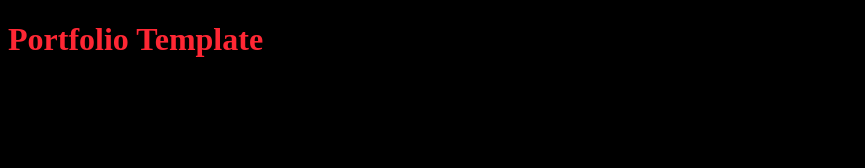
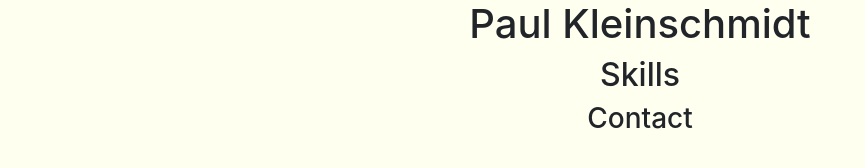
Before and after one commit to PaulKleinschmidt/old-portfolio, a website: page index.html in a window 1280 px wide. Shown: the whole page, without its empty margins (0-865 px from the left). Drawn offline with nearby package versions, Linux system fonts and the light colour scheme.

Commit message:
Adds Basic html
Header and skills section

```diff
--- a/index.html
+++ b/index.html
@@ -1,7 +1,8 @@
 <!DOCTYPE html>
 <html>
     <head>
-      <title>Example</title>
+      <title>Portfolio</title>
+      <link rel="stylesheet" href="https://maxcdn.bootstrapcdn.com/bootstrap/4.0.0-beta.2/css/bootstrap.min.css" integrity="sha384-PsH8R72JQ3SOdhVi3uxftmaW6Vc51MKb0q5P2rRUpPvrszuE4W1povHYgTpBfshb" crossorigin="anonymous">
       <meta name="viewport" content="width=device-width, initial-scale=1">
 
       <link rel="stylesheet" type="text/css" href="main.css">
@@ -9,6 +10,10 @@
       <script src="index.js" type="text/javascript" charset="utf-8" defer></script>
     </head>
     <body class="container-fluid">
-      <h1> Portfolio Template </h1>
+      <h1> Paul Kleinschmidt </h1>
+
+      <h2>Skills</h2>
+
+      <h3>Contact</h3>
     </body>
 </html>
--- a/main.css
+++ b/main.css
@@ -1,7 +1,7 @@
 body {
-  background: #000;
+  background: #FFFFF0;
 }
 
-h1 {
-  color: #FF2734;
+body {
+  text-align: center;
 }
```
